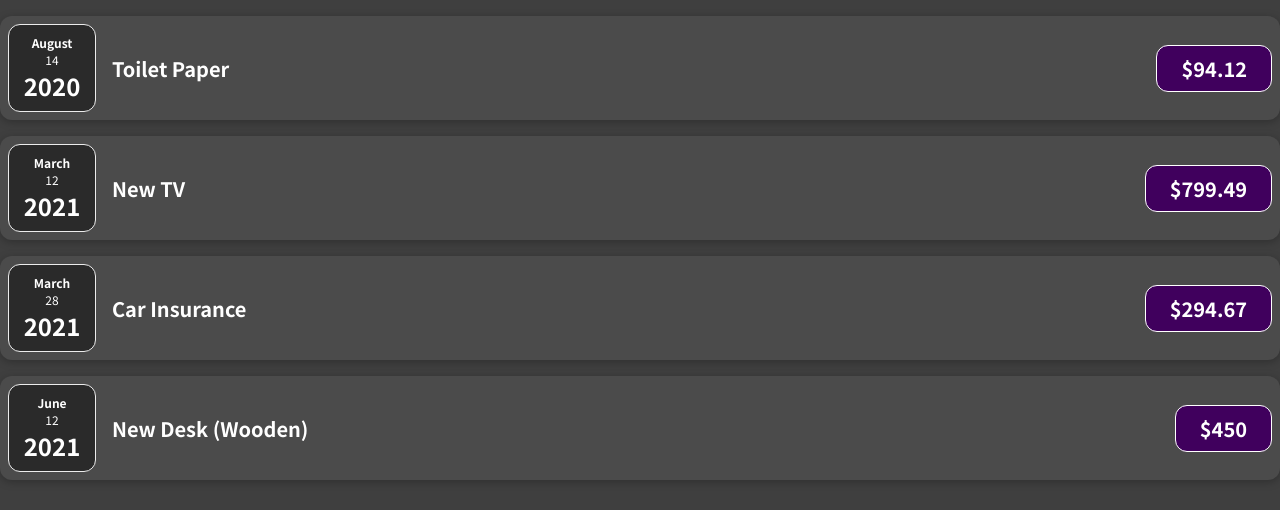
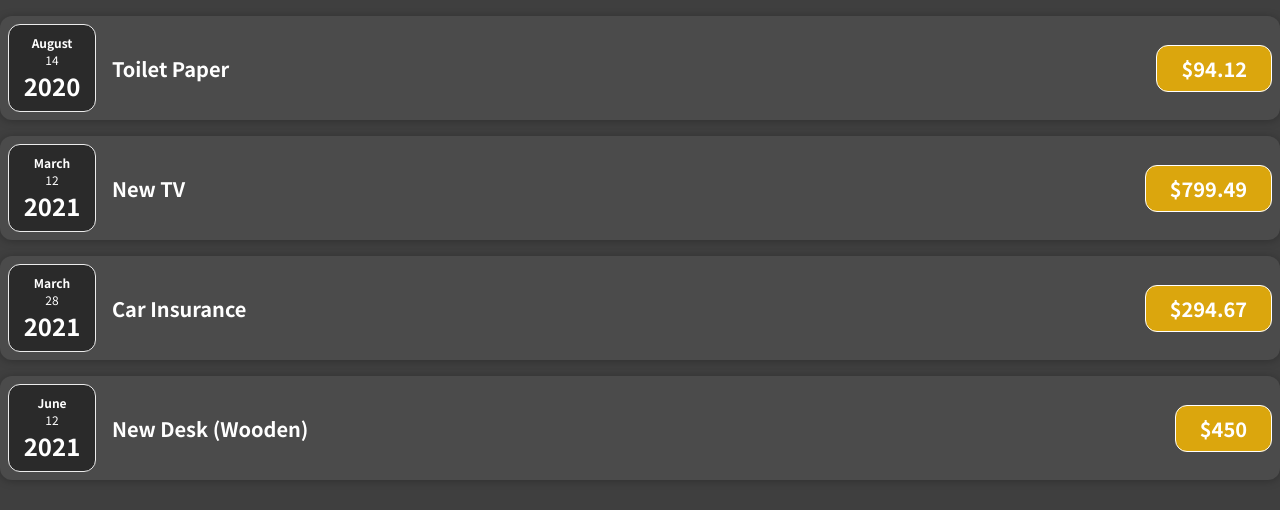
Before and after one commit to utsukushiihime/expense-tracker, a JavaScript app: page / in a window 1280 px wide. Shown: the top 510 px of the page. Built offline with nearby package versions, Linux system fonts and the light colour scheme.

Commit message:
adds card wrapper

```diff
--- /dev/null
+++ b/src/components/Card.css
@@ -0,0 +1,4 @@
+.card {
+    border-radius: 12px;
+    box-shadow: 0 1px 8px rgba(0, 0, 0, 0.25);
+}
--- /dev/null
+++ b/src/components/Card.js
@@ -0,0 +1,14 @@
+import './Card.css';
+
+const Card = (props) => {
+    const classes = 'card ' + props.className;
+
+    return(
+        <>
+            <div className={classes}>
+                {props.children}
+            </div>
+        </>
+    )
+}
+export default Card;
--- a/src/components/ExpenseItem.css
+++ b/src/components/ExpenseItem.css
@@ -2,10 +2,8 @@
     display: flex;
     justify-content: space-between;
     align-items: center;
-    box-shadow: 0 2px 8px rgba(0, 0, 0, 0.25);
     padding: 0.5rem;
     margin: 1rem 0;
-    border-radius: 12px;
     background-color: #4b4b4b;
 }
 
@@ -31,7 +29,7 @@
     font-size: 1rem;
     font-weight: bold;
     color: white;
-    background-color: #40005d;
+    background-color: #dba60d;
     border: 1px solid white;
     padding: 0.5rem;
     border-radius: 12px;
--- a/src/components/ExpenseItem.js
+++ b/src/components/ExpenseItem.js
@@ -1,4 +1,5 @@
-import "./ExpenseItem.css";
+import './ExpenseItem.css';
+import Card from './Card';
 import ExpenseDate from './ExpenseDate';
 
 
@@ -6,13 +7,13 @@ const ExpenseItem = (props) => {
 
     return (
         <>
-            <div className="expense-item">
+            <Card className="expense-item">
                 <ExpenseDate date={props.date}/>
                 <div className="expense-item__description">
                     <h2>{props.title}</h2>
                     <div className="expense-item__price">${props.amount}</div>
                 </div>
-            </div>
+            </Card>
         </>
     )
 }
--- a/src/components/Expenses.css
+++ b/src/components/Expenses.css
@@ -4,6 +4,4 @@
     margin: 2rem auto;
     width: 50rem;
     max-width: 95%;
-    border-radius: 12px;
-    box-shadow: 0 1px 8px rgba(0, 0, 0, 0.25);
 }
```
Also changed, not shown: src/components/Expenses.js (+4 -3 lines).
